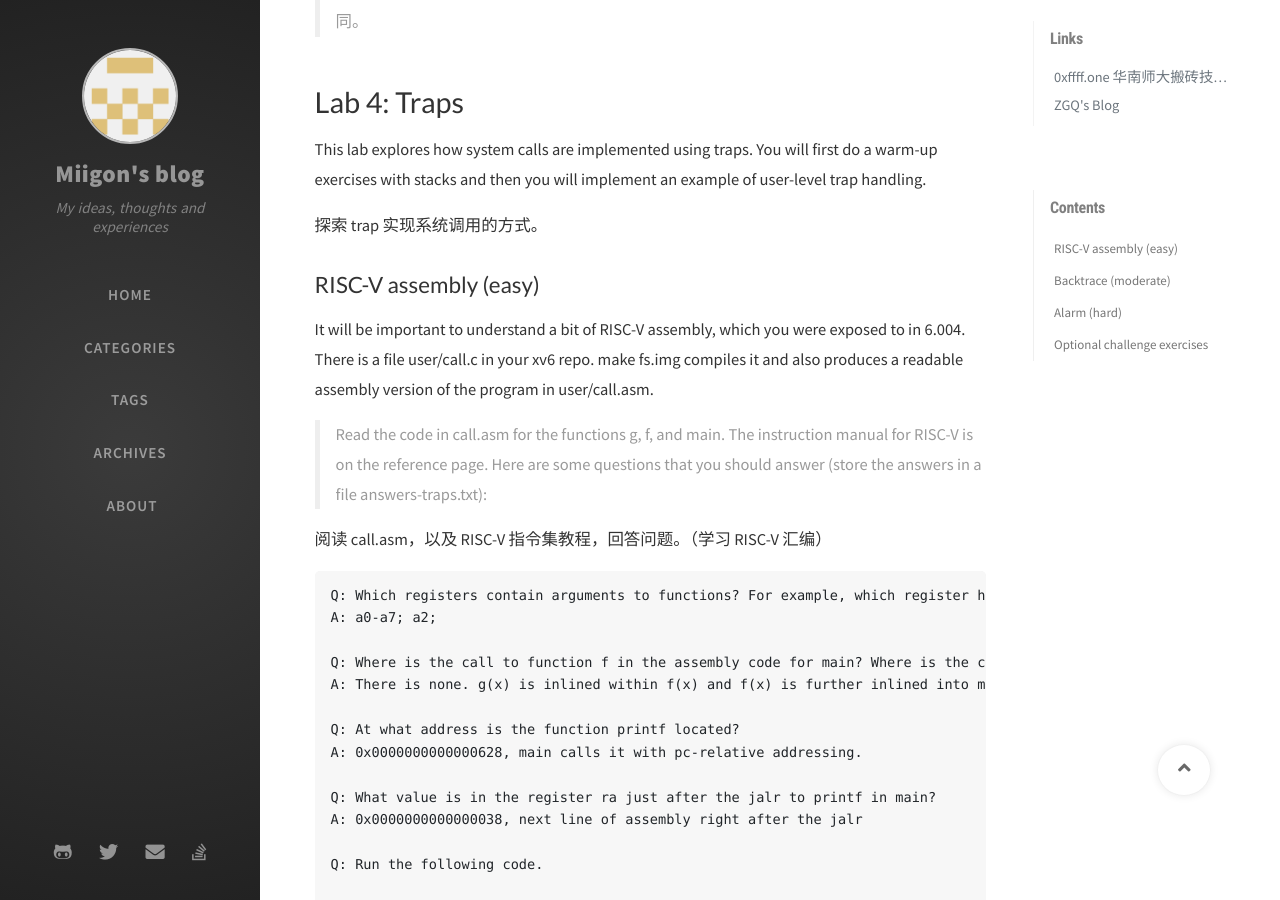
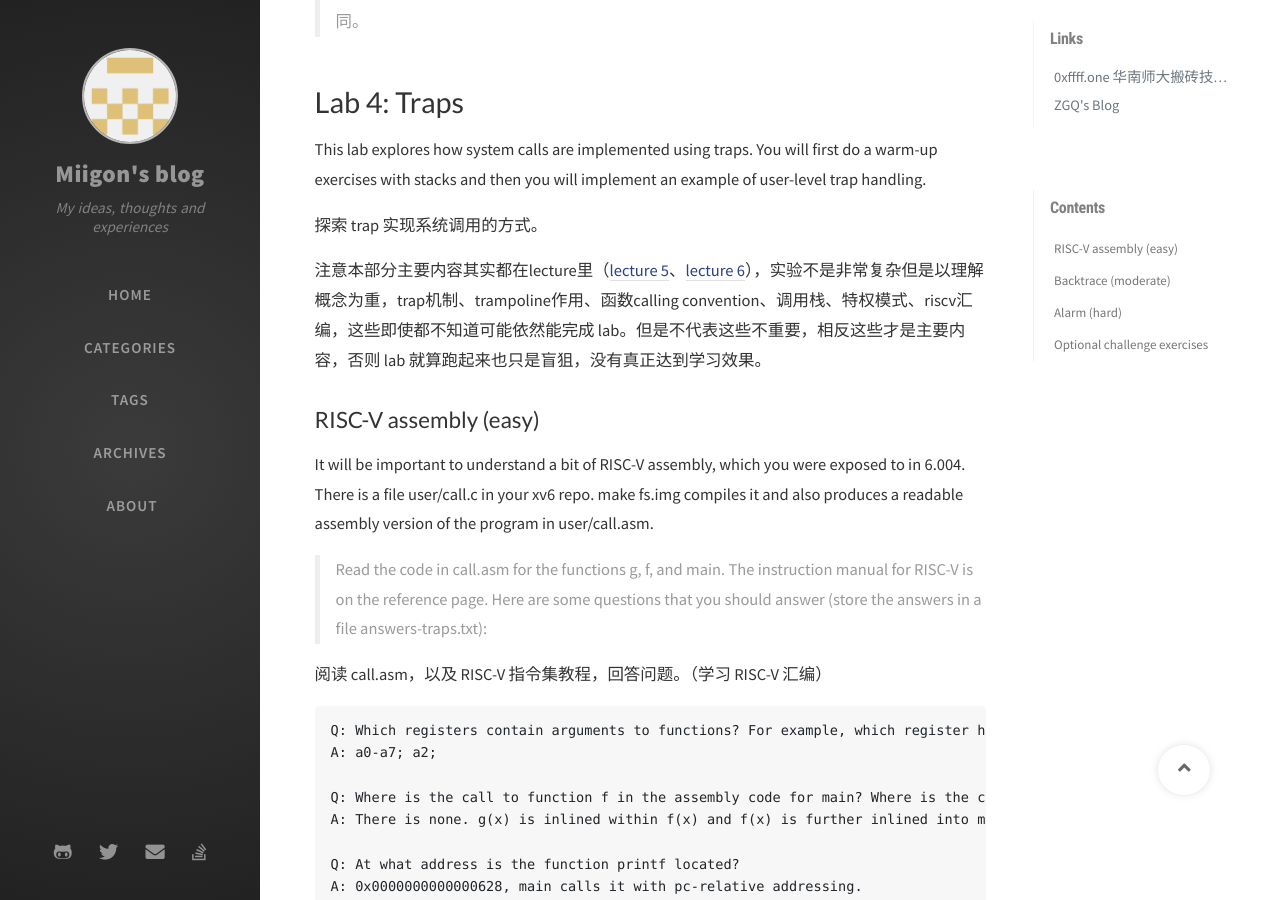
Before and after one commit to Miigon/blog, a Jekyll site: the page built from _posts/coursenote/mit6s081/2021-09-22-s081-lab4-traps.md, in a window 1280 px wide and 900 px high, scrolled down 439 px. Built offline with Jekyll 4.4.1, drawn with Linux system fonts in a browser that asks for light colours; nearby versions of some CDN libraries; comment, search, counter and statistics services are not loaded.

Commit message:
uodate s081-lab4-traps

```diff
--- a/_posts/coursenote/mit6s081/2021-09-22-s081-lab4-traps.md
+++ b/_posts/coursenote/mit6s081/2021-09-22-s081-lab4-traps.md
@@ -18,6 +18,8 @@ tags: [operating system]
 This lab explores how system calls are implemented using traps. You will first do a warm-up exercises with stacks and then you will implement an example of user-level trap handling.
 
 探索 trap 实现系统调用的方式。
+
+注意本部分主要内容其实都在lecture里（[lecture 5](https://pdos.csail.mit.edu/6.S081/2020/lec/l-riscv.txt)、[lecture 6](https://pdos.csail.mit.edu/6.S081/2020/lec/l-internal.txt)），实验不是非常复杂但是以理解概念为重，trap机制、trampoline作用、函数calling convention、调用栈、特权模式、riscv汇编，这些即使都不知道可能依然能完成 lab。但是不代表这些不重要，相反这些才是主要内容，否则 lab 就算跑起来也只是盲狙，没有真正达到学习效果。
 
 ## RISC-V assembly (easy)
 
```
